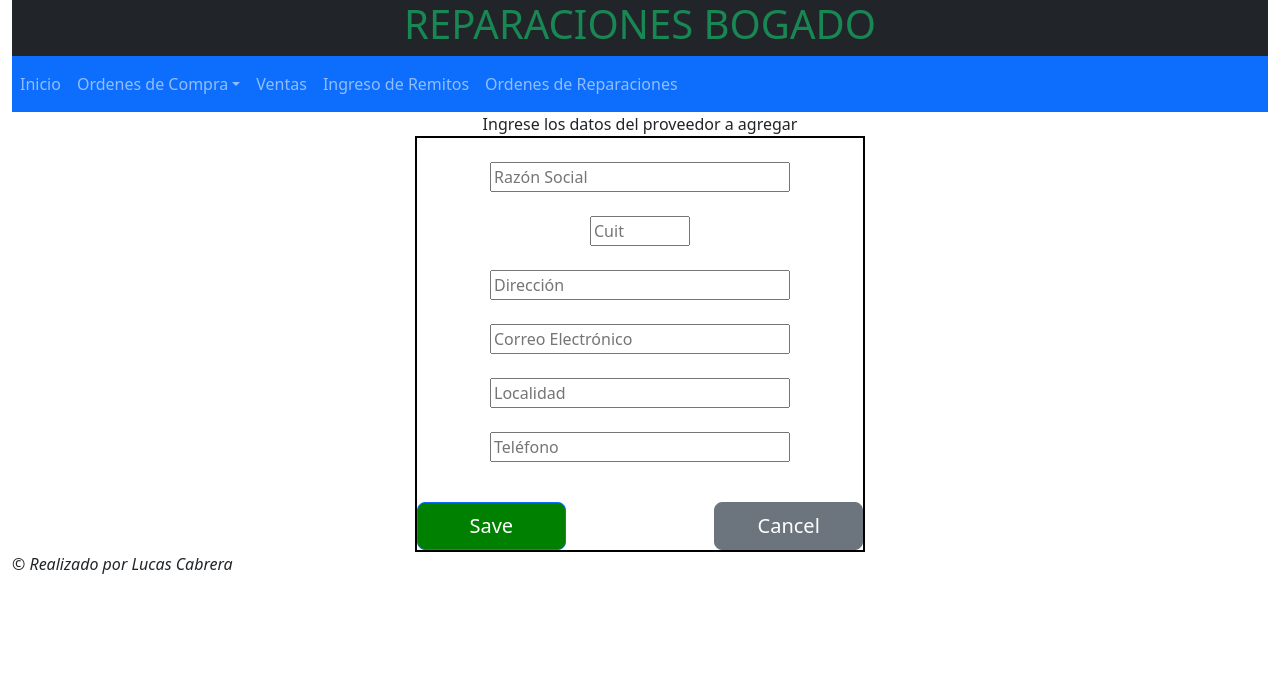
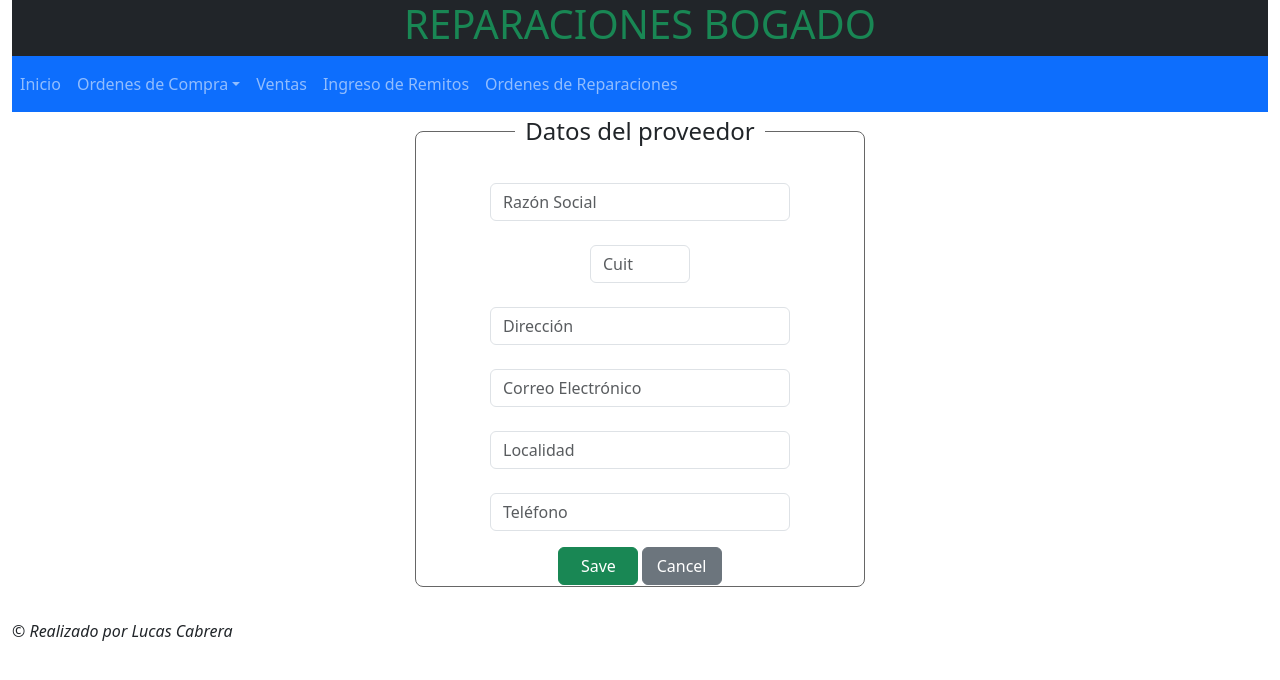
Before and after one commit to lucascabrera1/ReparacionesBogadoSAPTFI, a React (Create React App) app in the folder client/: page /proveedor in a window 1280 px wide. Shown: the top 680 px of the page. Built offline with nearby package versions, Linux system fonts and the light colour scheme.

Commit message:
estilizado de marcas y proveedores

```diff
--- a/client/src/App.css
+++ b/client/src/App.css
@@ -40,3 +40,30 @@
 label {
   font-weight: bold;
 }
+
+footer {
+  margin-top: 1em;
+}
+
+button {
+  margin-right: 0.1em !important;
+  margin-left: 0.1em !important;
+  min-width: 5em;
+}
+
+fieldset {
+  margin-bottom: 1em !important;
+  border: 1px solid #666 !important;
+  padding:1px !important;
+  border-radius: 0.5em;
+}
+
+legend {
+  padding: 1px 10px !important;
+  float:none !important;
+  width:auto !important;
+}
+
+#formProveedor input {
+  margin: auto;
+}
--- a/client/src/Components/Common/Button.js
+++ b/client/src/Components/Common/Button.js
@@ -1,5 +1,6 @@
-export default function Button({type = "button", onClick, className ='px-2 py-1', children}) {
-    return (
-        <button type={type} onClick={onClick} className={className}>{children}</button>
-    )
+import Button from 'react-bootstrap/Button';
+
+export default function ButtonApp({type = "button", onClick, variant, children}) {
+
+    return <Button type={type} onClick={onClick} variant={variant} size="md">{children}</Button>;
 }
--- a/client/src/Components/Common/Input.js
+++ b/client/src/Components/Common/Input.js
@@ -2,7 +2,7 @@ import React from 'react'
 import styles from '../../../src/App.css'
 
 function Input({type,
-    classname = ` `,
+    classname = `form-control`,
     disabled = false,
     name,
     label,
--- a/client/src/Components/FormMarcas.js
+++ b/client/src/Components/FormMarcas.js
@@ -1,7 +1,7 @@
 import { useDispatch, useSelector } from 'react-redux'
 import {NavLink, useNavigate} from 'react-router-dom'
 import { useEffect } from 'react'
-import Button from 'react-bootstrap/Button'
+import ButtonApp from './Common/Button.js'
 import Table from 'react-bootstrap/Table'
 import {RecuperarMarcas, EstadoMarcas, SeleccionarTodasLasMarcas, EliminarMarca} from '../Features/OrdenCompraSlice.js'
 
@@ -24,11 +24,12 @@ function FormMarcas() {
     return (<div>
         <h2>Marcas Recuperadas</h2>
         {
-            <Table className= 'table-success table-bordered border-dark'>
-                <thead>
+            <Table className= 'table table-success table-bordered border-dark table-sm'>
+                <thead className='table-dark'>
                     <tr>
                         <th>Nombre</th>
                         <th>Pais de Origen</th>
+                        <th></th>
                     </tr>
                 </thead>
                 <tbody>
@@ -37,10 +38,10 @@ function FormMarcas() {
                             return <tr key={marca._id}>
                                 <td>{marca.nombre}</td>
                                 <td>{marca.paisorigen}</td>
-                                <td><Button variant='danger' size='lg'
+                                <td><ButtonApp variant='danger'
                                     onClick={()=> handleDelete(marca._id, marca.nombre)}>
                                         Eliminar
-                                    </Button> {' '}
+                                    </ButtonApp> {' '}
                                 </td>
                             </tr>
                         })
@@ -48,11 +49,11 @@ function FormMarcas() {
                 </tbody>
             </Table>
         }
-        <Button
+        <ButtonApp
         onClick={ e => { e.preventDefault(); navigate('/nuevamarca')}}
         variant='info' size='lg'>
             Agregar
-        </Button> {' '}
+        </ButtonApp> {' '}
         <NavLink onClick={e => { e.preventDefault(); navigate('/ordenesdecompra')}}>...Atrás</NavLink>
     </div>)
 }
--- a/client/src/Components/FormProveedor.js
+++ b/client/src/Components/FormProveedor.js
@@ -1,7 +1,7 @@
 import {useDispatch} from 'react-redux'
 import {useNavigate, useParams} from 'react-router-dom'
 import {useForm} from 'react-hook-form'
-import Button from 'react-bootstrap/esm/Button'
+import ButtonApp from './Common/Button.js'
 import Input from './Common/Input'
 import {AgregarProveedor, ModificarProveedor} from '../Features/OrdenCompraSlice.js'
 import Form from 'react-bootstrap/Form'
@@ -43,14 +43,14 @@ function FormProveedor() {
   }
 
   return (
-    <div className='App d-flex flex-column justify-content-md-center align-items-center'>
-      Ingrese los datos del proveedor a agregar
-      <Form
-        style={{width: '450px', border: '2px solid black'}}
+    <div className='d-flex flex-column justify-content-md-center align-items-center text-center'>
+      <Form id="formProveedor"
+        style={{width: '450px'}}
         onSubmit={handleSubmit(handleSubmitProveedor)}
         >
+          <fieldset>
+            <legend>Datos del proveedor</legend>
         <Form.Group className="mb-3 " controlId="dob">
-          <br/>
           <Input
             type="text"
             name="razonsocial"
@@ -66,7 +66,6 @@ function FormProveedor() {
                 minLength: "al menos 2 caracteres"
             }}
           />
-          <br/>
           <Input
             type="number"
             name="cuit"
@@ -82,7 +81,6 @@ function FormProveedor() {
                 minLength: "al menos 8 caracteres"
             }}
           />
-          <br/>
           <Input
             type="text"
             name="direccion"
@@ -98,7 +96,6 @@ function FormProveedor() {
                 minLength: "al menos 2 caracteres"
             }}
           />
-          <br/>
           <Input
             type="email"
             name="email"
@@ -108,7 +105,6 @@ function FormProveedor() {
             errors= {errors}
             optionMsgErrors={{required: "El correo electrónico es obligatorio"}}
           />
-          <br/>
           <Input
             type="text"
             name="localidad"
@@ -124,7 +120,6 @@ function FormProveedor() {
                 minLength: "al menos 2 caracteres"
             }}
           />
-          <br/>
           <Input
             type="text"
             name="telefono"
@@ -140,25 +135,26 @@ function FormProveedor() {
                 minLength: "al menos 8 caracteres"
             }}
           />
-          <br/>
         </Form.Group>
         <Form.Group>
-          <Button
+          <ButtonApp
             className='col-lg-4'
-            style={{backgroundColor: 'green', float: 'left'}}
+            variant='success'
             type="submit"
-            size='lg'>
+            >
               Save
-          </Button>
-          <Button
+          </ButtonApp>
+          <ButtonApp
               className='col-lg-4'
               style={{float: 'right'}}
-              variant="secondary" size = "lg"
+              variant="secondary"
               onClick={e => { e.preventDefault(); navigate('/proveedores')}}>
                 Cancel
-          </Button>
+          </ButtonApp>
         </Form.Group>
+        </fieldset>
       </Form>
+
     </div>
   )
 }
--- a/client/src/Components/FormProveedores.js
+++ b/client/src/Components/FormProveedores.js
@@ -6,7 +6,7 @@ import {SeleccionarTodosLosProveedores,
   EliminarProveedor
 } from '../Features/OrdenCompraSlice'
 import Table from 'react-bootstrap/Table'
-import Button from 'react-bootstrap/Button'
+import ButtonApp from './Common/Button'
 import { NavLink, useNavigate } from 'react-router-dom'
 
 function FormProveedores() {
@@ -27,10 +27,15 @@ function FormProveedores() {
       if (ok) {dispatch(EliminarProveedor(_id))}
   }
 
+  const handleEdit = (_id) => {
+    navigate(`/proveedores/${_id}`);
+  }
+
   return (
     <div>
-        <Table className= 'table table-success table-bordered border-dark'>
-          <thead>
+        <h2>Proveedores</h2>
+        <Table className= 'table table-success table-bordered border-dark table-sm'>
+          <thead className='table-dark'>
               <tr>
                 <th>Razón Social</th>
                 <th>Cuit</th>
@@ -51,16 +56,14 @@ function FormProveedores() {
                   <td>{proveedor.email}</td>
                   <td>{proveedor.localidad}</td>
                   <td>{proveedor.telefono}</td>
-                  <td><NavLink
-                        className="button"
-                        style={{backgroundColor: 'yellow'}}
-                        to={`/proveedores/${proveedor._id}`} >
-                          Modificar
-                      </NavLink> {' '}
-                      <Button variant='danger' size='lg'
+                  <td><ButtonApp variant='primary'
+                        onClick={()=> handleEdit(proveedor._id)}>
+                        Modificar
+                      </ButtonApp>
+                      <ButtonApp variant='danger'
                         onClick={()=> handleDelete(proveedor._id, proveedor.razonsocial)}>
                         Eliminar
-                      </Button> {' '}
+                      </ButtonApp> {' '}
                   </td>
                 </tr>
                 }
@@ -68,10 +71,10 @@ function FormProveedores() {
             }
           </tbody>
       </Table>
-      <Button variant='primary' size='md'
+      <ButtonApp variant='primary'
         onClick={(e)=> { e.preventDefault(); navigate('/proveedor')}}>
-        Agregar nuevo
-      </Button>
+        Nuevo
+      </ButtonApp>
       <NavLink
         onClick={e => { e.preventDefault(); navigate('/ordenesdecompra')}}>
         ...Atrás
```
